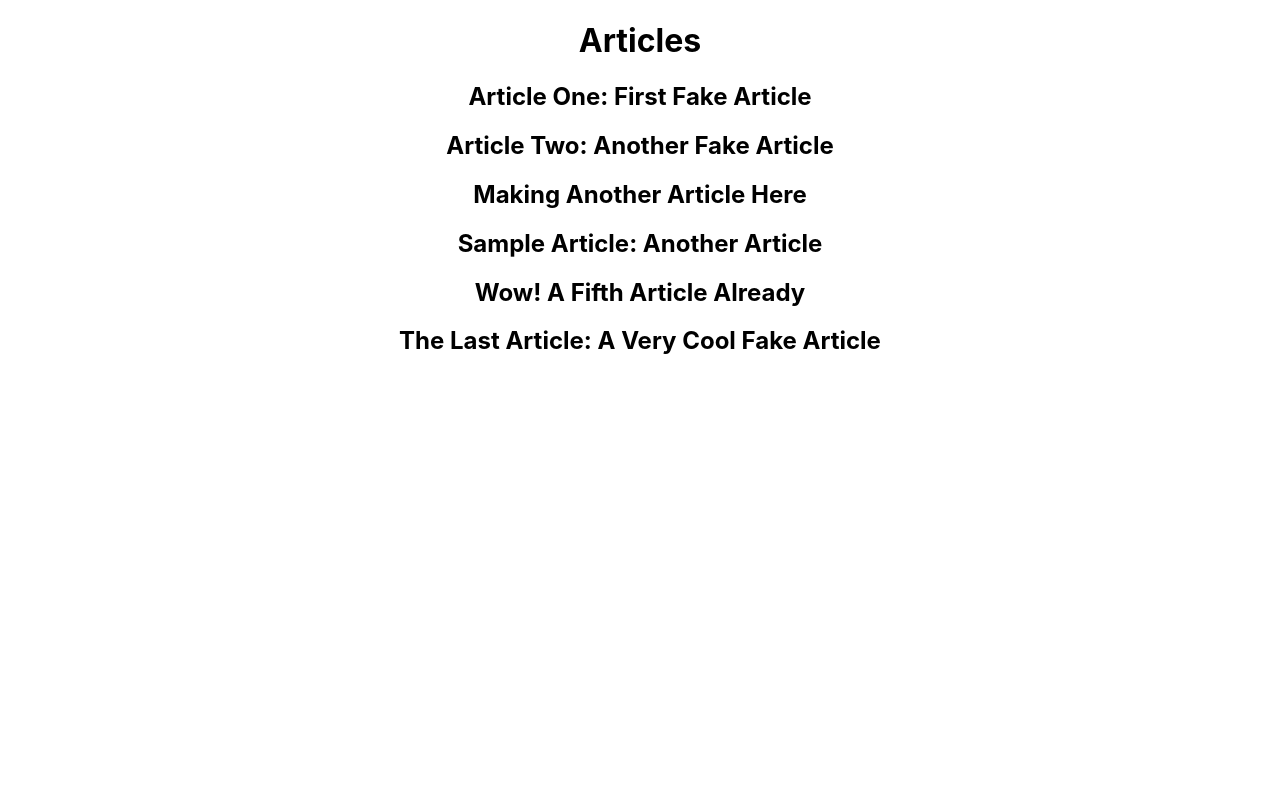
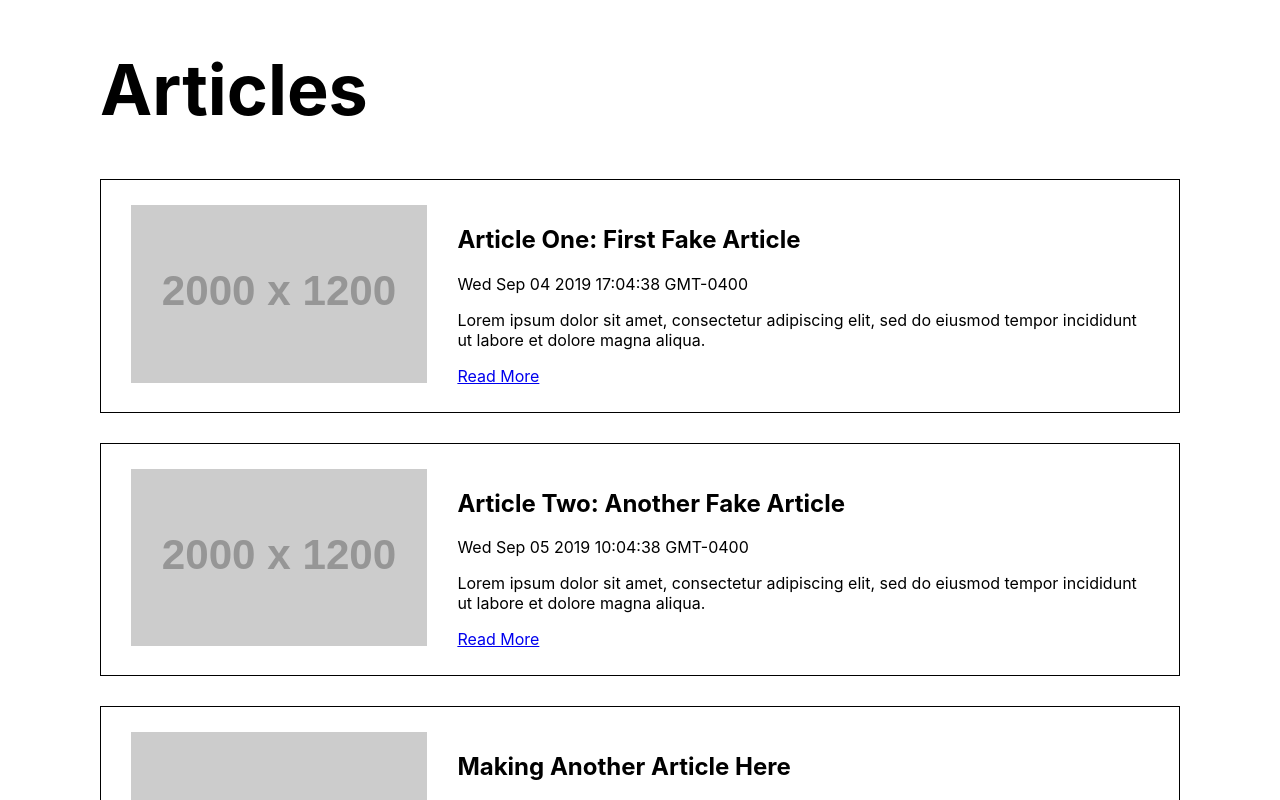
Before and after one commit to amc1347/DW-exercise-1, a React (Create React App) app: page / in a window 1280 px wide. Shown: the top 800 px of the page. Built offline with nearby package versions, Linux system fonts and the light colour scheme.

Commit message:
COmmit 3

```diff
--- a/src/App.css
+++ b/src/App.css
@@ -1,8 +1,35 @@
 .App {
-  text-align: center;
+  margin: 0 auto;
+  max-width: 1080px;
 }
 
-.App-logo {
+.App h1 {
+  font-size: 70px;
+}
+
+.ArticleCard {
+  border: 1px solid black;
+  display: flex;
+  flex-direction: row;
+  padding: 25px 30px;
+  margin: 30px 0;
+}
+
+.ArticleCardImage {
+  flex-basis: 30%;
+  padding-right: 30px;
+}
+
+.ArticleCardImage img {
+  height: auto;
+  width: 100%;
+}
+
+.ArticleCardText {
+  flex-basis: 70%;
+}
+
+/* .App-logo {
   height: 40vmin;
   pointer-events: none;
 }
@@ -35,4 +62,4 @@
   to {
     transform: rotate(360deg);
   }
-}
+} */
--- a/src/App.js
+++ b/src/App.js
@@ -1,13 +1,27 @@
 import React from 'react';
-
+import {
+  BrowserRouter as Router,
+  Switch,
+  Route,
+} from "react-router-dom";
 import './App.css';
 
 import ArticleListing from './containers/ArticleListing';
+import Article from './containers/Article';
 
 function App() {
   return (
     <div className="App">
-      <ArticleListing />
+      <Router>
+        <Switch>
+          <Route path="/article/:id">
+            <Article />
+          </Route>
+          <Route path="/">
+            <ArticleListing />
+          </Route>
+        </Switch>
+      </Router>
     </div>
   );
 }
--- a/src/components/ArticleCard.js
+++ b/src/components/ArticleCard.js
@@ -1,13 +1,21 @@
 import React from 'react';
 
+import { Link } from 'react-router-dom';
+
+function ArticleCard({ articleData }) {
+    return(
+        <div className="ArticleCard">
+            <div className="ArticleCardImage">
+                <img src={articleData.image.url} alt={articleData.image.alt} />
+            </div>
+            <div className="ArticleCardText">
+                <h2>{articleData.title}</h2>
+                <p> {articleData.publishedDate}</p>
+                <p> {articleData.blurb}</p>
+                <Link to={`article/${articleData.id}`}> Read More</Link>
+            </div>
 
 
-function ArticleCard({articleData}) {
-    console.log('articleData', articleData);
-
-    return(
-        <div>
-            <h2>{articleData.title}</h2>
         </div>
     );
 }
--- a/src/containers/Article.js
+++ b/src/containers/Article.js
@@ -1,9 +1,16 @@
 import React from 'react';
 
+import { useParams } from 'react-router-dom';
+
+
 function Article(){
+    let {id } = useParams();
+
+    console.log("id", id);
     return (
         <section>
             <h1>Article</h1>
+            <p>{id}</p>
         </section>
     );
 }
```
